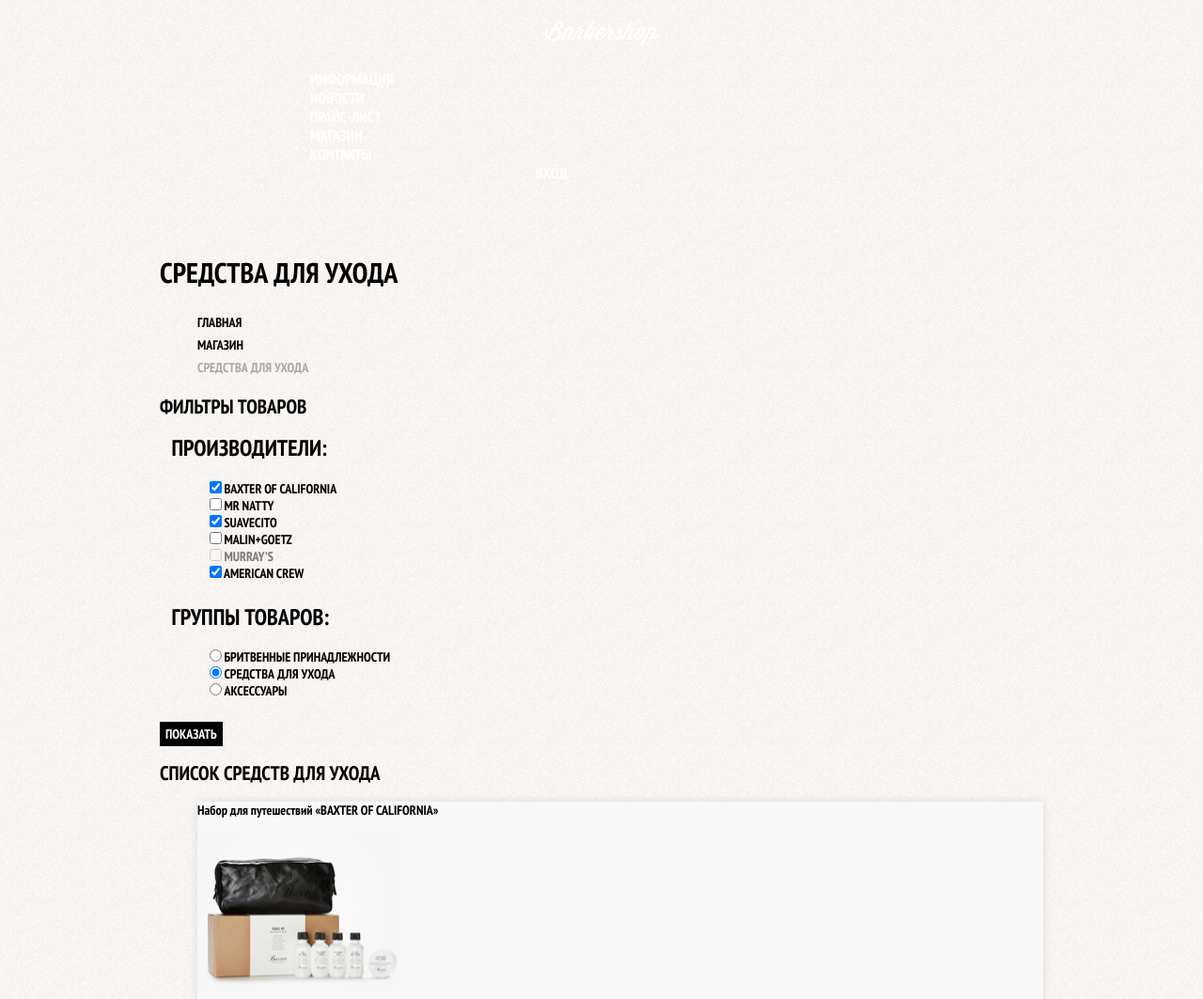
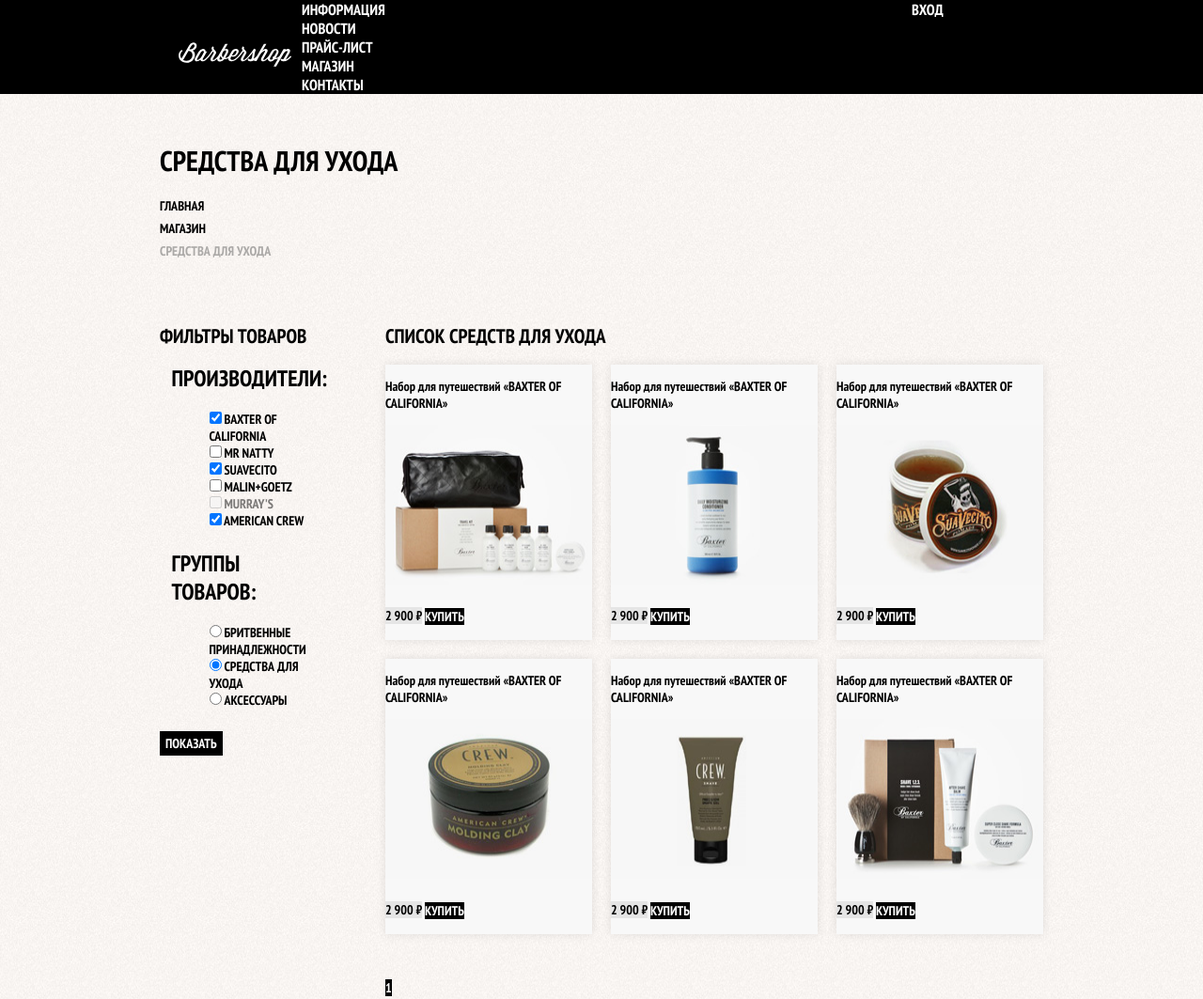
Before and after one commit to ikuinenkierre/200045-barbershop, a plain HTML site: page catalog.html in a window 1280 px wide. Shown: the top 1063 px of the page at 94% size. Drawn offline with Linux system fonts and the light colour scheme.

Commit message:
Разметила сетку внутренних страниц.

```diff
--- a/catalog.html
+++ b/catalog.html
@@ -9,7 +9,7 @@
     </head>
     <body class="inner-page">
         <header class="main-header">
-            <nav class="main-navigation">
+            <nav class="main-navigation container">
                 <a class="main-header-logo" href="index.html">
                 <img src="img/logo.svg" width="120" height="70" alt="Логотип барбершопа «Бородинский»">
                 </a>
@@ -32,6 +32,7 @@
                 <li><a href="catalog.html">Магазин</a></li>
                 <li class="breadcrumbs-current">Средства для ухода</li>
             </ul>
+            <div class="catalog-columns">
                 <section class="filters">
                     <h2 class="visually-hidden">Фильтры товаров</h2>
                     <form class="filter" method="get" action="https://echo.htmlacademy.ru">
@@ -185,8 +186,10 @@
                         <li class="pagination-item"><a href="#">4</a></li>
                     </ul>
                 </section>
+            </div>
         </main>
         <footer class="main-footer">
+            <div class="container">
                 <p class="footer-contacts">
                     Барбершоп «Бородинский»<br>
                     Адрес: г. Санкт-Петербург, ул. Б. Конюшенная, д.19/8<br>
@@ -205,6 +208,7 @@
                     <span>Разработано:</span>
                     <a class="button" href="https://htmlacademy.ru">HTML Academy</a>
                 </p>
+            </div>
         </footer>
         <section class="modal modal-login">
             <h2>Личный кабинет</h2>
--- a/css/style.css
+++ b/css/style.css
@@ -56,10 +56,22 @@ a {
   margin-bottom: 75px;
 }
 
+.inner-page .main-header {
+  margin-bottom: 50px;
+
+  background-color: #000000;
+}
+
 .main-header-logo-index {
   order: 2;
   width: 368px;
   height: 153px;
+}
+
+.inner-page .main-header-logo {
+  width: 111px;
+  height: 24px;
+  padding: 23px 20px;
 }
 
 .main-navigation-wrapper {
@@ -84,6 +96,11 @@ a {
   color: #ffffff;
 }
 
+.inner-page .main-navigation {
+  align-items: flex-start;
+  flex-direction: row;
+}
+
 .site-navigation {
   width: 620px;
   margin: 0;
@@ -98,6 +115,10 @@ a {
   padding: 0;
 
   list-style: none;
+}
+
+.inner-page .user-navigation {
+  margin-left: auto;
 }
 
 .site-navigation a,
@@ -196,11 +217,19 @@ a {
 }
 
 .page-title {
+  margin: 0;
+  margin-bottom: 15px;
+  padding: 0;
+
   font-size: 30px;
   line-height: 42px;
 }
 
 .breadcrumbs {
+  padding: 0;
+  margin: 0;
+  margin-bottom: 50px;
+
   list-style: none;
 }
 
@@ -215,6 +244,15 @@ a {
 
 .breadcrumbs-current {
   color: #aba9a7;
+}
+
+.catalog-columns {
+  display: flex;
+  justify-content: space-between;
+}
+
+.filters {
+  width: 180px;
 }
 
 .filter fieldset {
@@ -242,13 +280,31 @@ a {
   opacity: 0.5;
 }
 
+.catalog {
+  width: 700px;
+}
+
 .catalog-list {
+  display: flex;
+  flex-wrap: wrap;
+  padding: 0;
+  margin: 0;
+  margin-bottom: 25px;
+
   list-style: none;
 }
 
 .catalog-item {
+  width: 220px;
+  margin-bottom: 20px;
+  margin-right: 20px;
+
   background-color: #f8f8f8;
   box-shadow: 0 0 10px rgba(0, 0, 0, 0.1);
+}
+
+.catalog-item:nth-child(3n) {
+  margin-right: 0;
 }
 
 .catalog-item:hover {
@@ -282,6 +338,9 @@ a {
 }
 
 .pagination {
+  padding: 0;
+  margin: 0;
+
   list-style: none;
 }
 
@@ -311,6 +370,10 @@ a {
   background-color: #ffffff;
 }
 
+.item-photos {
+  width: 460px;
+}
+
 .item-photo-preview {
   list-style: none;
 }
@@ -321,6 +384,10 @@ a {
 
 .item-photo-full {
   box-shadow: 0 0 10px 2px rgba(0, 0, 0, 0.1);
+}
+
+.item-info {
+  width: 390px;
 }
 
 .item-article {
@@ -354,6 +421,10 @@ a {
   background-image: url(../img/pattern-dark.jpg);
   background-position: 0 0;
   background-repeat: repeat;
+}
+
+.inner-page .main-footer {
+  margin-top: 45px;
 }
 
 .main-footer .container {
```
Also changed, not shown: catalog-item.html (+6 -2 lines). Lines whose indentation alone changed are shown as unchanged.
